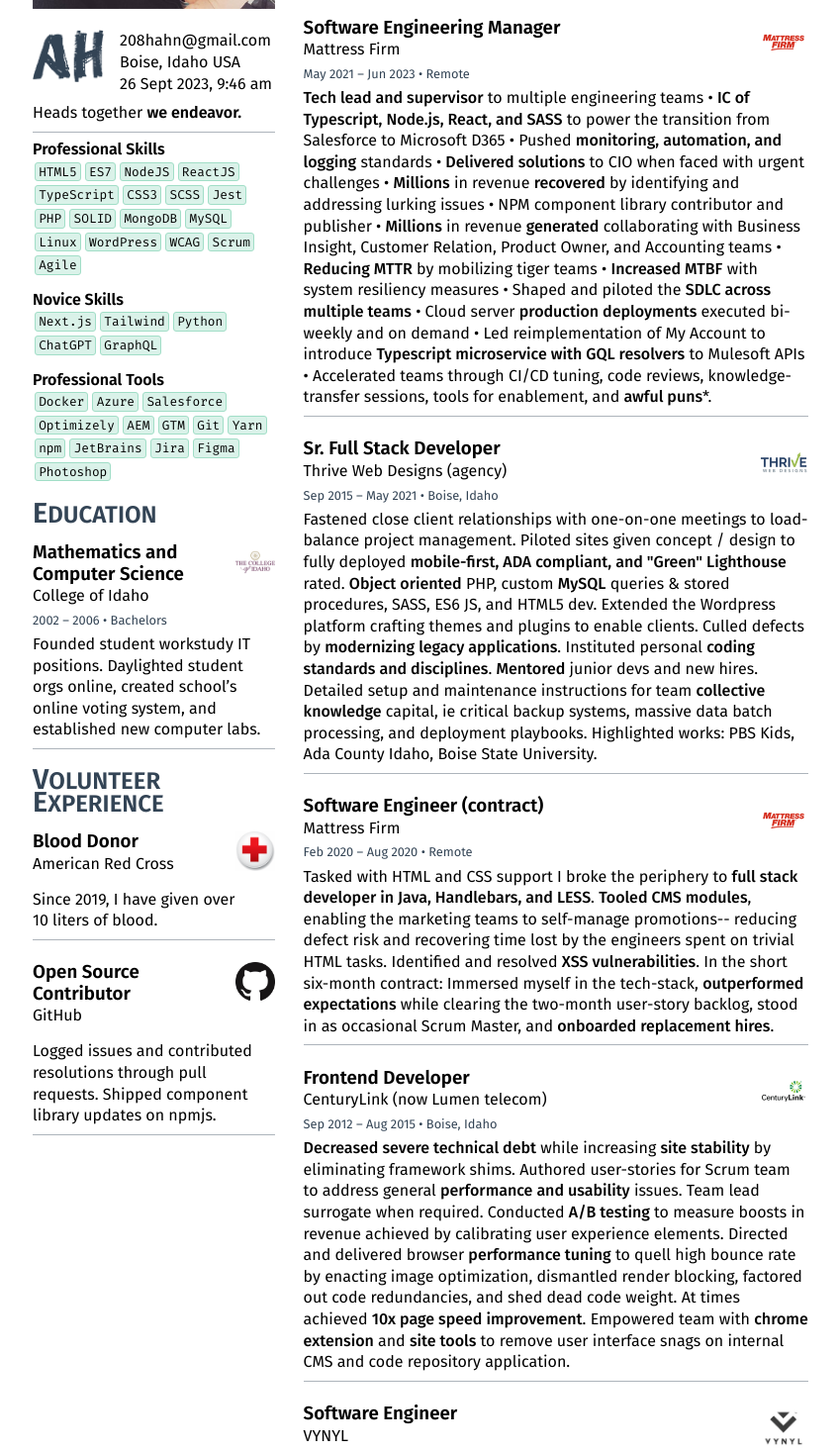
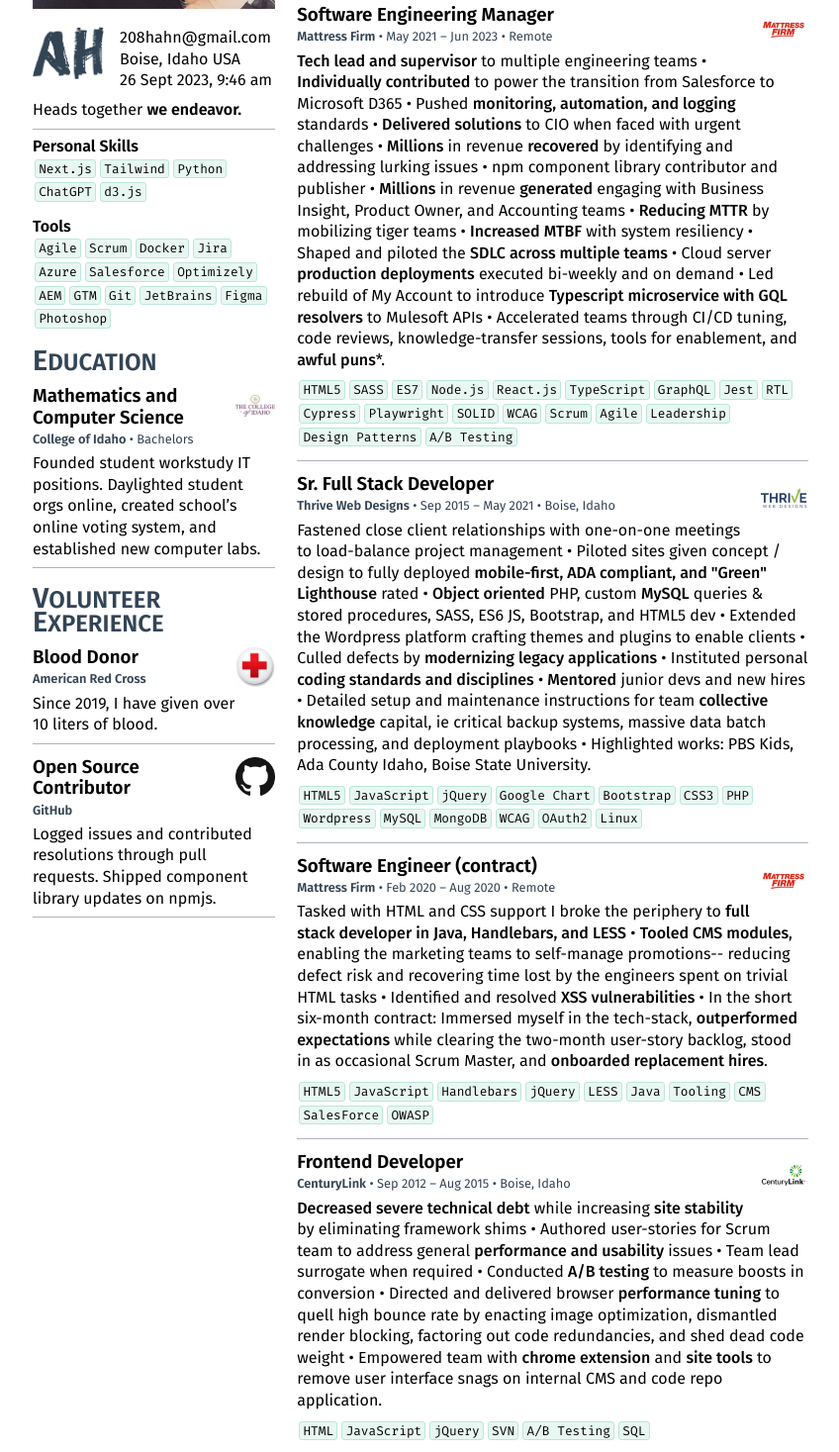
Before and after one commit to hahn208/resume-react, a React (Create React App) app: page / in a window 1280 px wide. Shown: the part 240-1707 px from the top of the page at 99% size, without its empty margins (215-1063 px from the left). Built offline with nearby package versions, Linux system fonts and the light colour scheme.

Commit message:
Overhaul of skills layout. Updated some spacing and experience items.

```diff
--- a/src/App.scss
+++ b/src/App.scss
@@ -1,5 +1,5 @@
 $font-color: #334455;
-$accent-color-primary: #daf2e9;
+$accent-color-primary: #e8f7f2;
 
 $media-breakpoint-sm: 768px;
 $media-breakpoint-md: 1024px;
@@ -70,7 +70,7 @@
     font-weight: 400;
     color: $font-color;
     padding: 0;
-    margin: 0;
+    margin: 0.3rem 0 0 0;
     font-size: 0.8rem;
     line-height: 0.8rem;
 }
@@ -105,8 +105,7 @@
 
 section
 {
-    padding-top: 1rem;
-    margin-bottom: 0.4rem;
+    padding-top: 0.8rem;
     border-bottom: rgba(51, 68, 85, 0.4) solid 1px;
 }
 
@@ -134,7 +133,7 @@
         'bio'
         'sidebar'
         'experience';
-    column-gap: 1.8rem;
+    column-gap: 1.4rem;
     padding: 0 1rem 1rem;
 }
 
@@ -160,7 +159,7 @@
 
     .grid-area-sidebar
     {
-        width: 2.7in;
+        width: 2.2in;
     }
 
     p {
@@ -222,6 +221,11 @@
     grid-area: experience;
 }
 
+.mb-2
+{
+    margin-bottom: 0.4rem;
+}
+
 .skills-list
 {
     padding: 0;
@@ -233,7 +237,7 @@
         display: inline-block;
         background-color: $accent-color-primary;
         border-radius: 3px;
-        border: darken($accent-color-primary, 15%) solid 1px;
+        border: darken($accent-color-primary, 12%) solid 1px;
         padding: 0 0.2rem;
         margin: 2px;
         font-size: 0.8rem;
--- a/src/App.tsx
+++ b/src/App.tsx
@@ -8,6 +8,7 @@
     stint: string,
     details: string,
     forceWidow: boolean,
+    skills?: string[]
 }
 
 /**
@@ -35,9 +36,8 @@
 catch (e) { /*noop*/ }
 
 const skillSet: { [key: string]: string[] } = {
-    'pro': ['HTML5', 'ES7', 'NodeJS', 'ReactJS', 'TypeScript', 'CSS3', 'SCSS', 'Jest', 'PHP', 'SOLID', 'MongoDB', 'MySQL', 'Linux', 'WordPress', 'WCAG', 'Scrum', 'Agile'],
-    'new': ['Next.js', 'Tailwind', 'Python', 'ChatGPT', 'GraphQL'],
-    'tools': ['Docker', 'Azure', 'Salesforce', 'Optimizely', 'AEM', 'GTM', 'Git', 'Yarn', 'npm', 'JetBrains', 'Jira', 'Figma', 'Photoshop']
+    'new': ['Next.js', 'Tailwind', 'Python', 'ChatGPT', 'd3.js'],
+    'tools': ['Agile', 'Scrum', 'Docker', 'Jira', 'Azure', 'Salesforce', 'Optimizely', 'AEM', 'GTM', 'Git', 'JetBrains', 'Figma', 'Photoshop']
 };
 
 const bio: { [key: string]: ReactNode } = {
@@ -94,12 +94,12 @@
             { experience.logo && experienceImage }
             <div className='background-section'>
                 { experience.position && <h3>{experience.position}</h3> }
-                { experience.title && <p>{experience.title}</p> }
-                <h4>{experience.stint}</h4>
+                { experience.title ? <h4><strong>{experience.title}</strong>{ experience.stint ? ' • ' + experience.stint : ''}</h4> : '' }
             </div>
             <div className='work-details'>
                 <p dangerouslySetInnerHTML={{ __html: emphasis(experience.details)}}></p>
             </div>
+            { experience.skills && <ul className={'skills-list'}>{experience.skills.map(s => <li key={makeSafeKeyString(s)}>{s}</li> )}</ul> }
             { /** If the ignored json file exists, display the referral that matches the company **/ }
             { referral.hasOwnProperty(experience.title) ? <h6 dangerouslySetInnerHTML={{ __html: referral[experience.title]}}></h6> : '' }
         </section>
@@ -185,7 +185,7 @@
      *
      * @param skillSet
      */
-    let skillsOutput = (skillSet: Array<string>) => (
+    let skillsOutput = (skillSet: string[]) => (
         skillSet.map(
             (skill: string) => <li key={makeSafeKeyString(skill)}>{skill}</li>
         )
@@ -194,7 +194,7 @@
     return (
         <div className={'grid-area-sidebar'}>
             <img src={require('./images/profile.jpg')} alt='Andrew Hahn with son' className={'d-print-none'} style={{'width': '100%'}}/>
-            <section className={'print-t-0'}>
+            <section className={'mb-2 print-t-0'}>
                 <div className={'flex gap-4'}>
                     <img src={require('./images/ah.png')} alt={'AH'} id={'AH'}/>
                     <div>
@@ -207,15 +207,11 @@
                 </div>
                 {bio.slogan}
             </section>
-            <h5>Professional Skills</h5>
-            <ul className='skills-list'>
-                {skillsOutput(skillSet.pro)}
-            </ul>
-            <h5>Novice Skills</h5>
+            <h5>Personal Skills</h5>
             <ul className='skills-list'>
                 {skillsOutput(skillSet.new)}
             </ul>
-            <h5>Professional Tools</h5>
+            <h5>Tools</h5>
             <ul className='skills-list'>
                 {skillsOutput(skillSet.tools)}
             </ul>
--- a/src/data/education.json
+++ b/src/data/education.json
@@ -3,7 +3,7 @@
         "title": "College of Idaho",
         "logo": "cofi.png",
         "position": "Mathematics and Computer Science",
-        "stint": "2002 – 2006 • Bachelors",
+        "stint": "Bachelors",
         "details": "Founded student workstudy IT positions. Daylighted student orgs online, created school’s online voting system, and established new computer labs.",
         "forceWidow": false
     }
--- a/src/data/experience.json
+++ b/src/data/experience.json
@@ -4,47 +4,53 @@
         "logo": "mattressfirm.png",
         "position": "Software Engineering Manager",
         "stint": "May 2021 – Jun 2023 • Remote",
-        "details": "__Tech lead and supervisor__ to multiple engineering teams • __IC of Typescript, Node.js, React, and SASS__ to power the transition from Salesforce to Microsoft D365 • Pushed __monitoring, automation, and logging__ standards • __Delivered solutions__ to CIO when faced with urgent challenges • __Millions__ in revenue __recovered__ by identifying and addressing lurking issues • NPM component library contributor and publisher • __Millions__ in revenue __generated__ collaborating with Business Insight, Customer Relation, Product Owner, and Accounting teams • __Reducing MTTR__ by mobilizing tiger teams • __Increased MTBF__ with system resiliency measures • Shaped and piloted the __SDLC across multiple teams__ • Cloud server __production deployments__ executed bi-weekly and on demand • Led reimplementation of My Account to introduce __Typescript microservice with GQL resolvers__ to Mulesoft APIs • Accelerated teams through CI/CD tuning, code reviews, knowledge-transfer sessions, tools for enablement, and __awful puns__*.",
-        "forceWidow": false
+        "details": "__Tech lead and supervisor__ to multiple engineering teams • __Individually contributed__ to power the transition from Salesforce to Microsoft D365 • Pushed __monitoring, automation, and logging__ standards • __Delivered solutions__ to CIO when faced with urgent challenges • __Millions__ in revenue __recovered__ by identifying and addressing lurking issues • npm component library contributor and publisher • __Millions__ in revenue __generated__ engaging with Business Insight, Product Owner, and Accounting teams • __Reducing MTTR__ by mobilizing tiger teams • __Increased MTBF__ with system resiliency • Shaped and piloted the __SDLC across multiple teams__ • Cloud server __production deployments__ executed bi-weekly and on demand • Led rebuild of My Account to introduce __Typescript microservice with GQL resolvers__ to Mulesoft APIs • Accelerated teams through CI/CD tuning, code reviews, knowledge-transfer sessions, tools for enablement, and __awful puns__*.",
+        "forceWidow": false,
+        "skills": ["HTML5", "SASS", "ES7", "Node.js", "React.js", "TypeScript", "GraphQL", "Jest", "RTL", "Cypress", "Playwright", "SOLID", "WCAG", "Scrum", "Agile", "Leadership", "Design Patterns", "A/B Testing"]
     },
     {
-        "title": "Thrive Web Designs (agency)",
+        "title": "Thrive Web Designs",
         "logo": "thrive.png",
         "position": "Sr. Full Stack Developer",
         "stint": "Sep 2015 – May 2021 • Boise, Idaho",
-        "details": "Fastened close client relationships with one-on-one meetings to load-balance project management. Piloted sites given concept / design to fully deployed __mobile-first, ADA compliant, and \"Green\" Lighthouse__ rated. __Object oriented__ PHP, custom __MySQL__ queries & stored procedures, SASS, ES6 JS, and HTML5 dev. Extended the Wordpress platform crafting themes and plugins to enable clients. Culled defects by __modernizing legacy applications__. Instituted personal __coding standards and disciplines__. __Mentored__ junior devs and new hires. Detailed setup and maintenance instructions for team __collective knowledge__ capital, ie critical backup systems, massive data batch processing, and deployment playbooks. Highlighted works: PBS Kids, Ada County Idaho, Boise State University.",
-        "forceWidow": false
+        "details": "Fastened close client relationships with one-on-one meetings to load-balance project management • Piloted sites given concept / design to fully deployed __mobile-first, ADA compliant, and \"Green\" Lighthouse__ rated • __Object oriented__ PHP, custom __MySQL__ queries & stored procedures, SASS, ES6 JS, Bootstrap, and HTML5 dev • Extended the Wordpress platform crafting themes and plugins to enable clients • Culled defects by __modernizing legacy applications__ • Instituted personal __coding standards and disciplines__ • __Mentored__ junior devs and new hires • Detailed setup and maintenance instructions for team __collective knowledge__ capital, ie critical backup systems, massive data batch processing, and deployment playbooks • Highlighted works: PBS Kids, Ada County Idaho, Boise State University.",
+        "forceWidow": false,
+        "skills": ["HTML5", "JavaScript", "jQuery", "Google Chart", "Bootstrap", "CSS3", "PHP", "Wordpress", "MySQL", "MongoDB", "WCAG", "OAuth2", "Linux"]
     },
     {
         "title": "Mattress Firm",
         "logo": "mattressfirm.png",
         "position": "Software Engineer (contract)",
         "stint": "Feb 2020 – Aug 2020 • Remote",
-        "details": "Tasked with HTML and CSS support I broke the periphery to __full stack developer in Java, Handlebars, and LESS__. __Tooled CMS modules__, enabling the marketing teams to self-manage promotions-- reducing defect risk and recovering time lost by the engineers spent on trivial HTML tasks. Identified and resolved __XSS vulnerabilities__. In the short six-month contract: Immersed myself in the tech-stack, __outperformed expectations__ while clearing the two-month user-story backlog, stood in as occasional Scrum Master, and __onboarded replacement hires__.",
-        "forceWidow": false
+        "details": "Tasked with HTML and CSS support I broke the periphery to __full stack developer in Java, Handlebars, and LESS__ • __Tooled CMS modules__, enabling the marketing teams to self-manage promotions-- reducing defect risk and recovering time lost by the engineers spent on trivial HTML tasks • Identified and resolved __XSS vulnerabilities__ • In the short six-month contract: Immersed myself in the tech-stack, __outperformed expectations__ while clearing the two-month user-story backlog, stood in as occasional Scrum Master, and __onboarded replacement hires__.",
+        "forceWidow": true,
+        "skills": ["HTML5", "JavaScript", "Handlebars", "jQuery", "LESS", "Java", "Tooling", "CMS", "SalesForce", "OWASP"]
     },
     {
-        "title": "CenturyLink (now Lumen telecom)",
+        "title": "CenturyLink",
         "logo": "centurylink.png",
         "position": "Frontend Developer",
         "stint": "Sep 2012 – Aug 2015 • Boise, Idaho",
-        "details": "__Decreased severe technical debt__ while increasing __site stability__ by eliminating framework shims. Authored user-stories for Scrum team to address general __performance and usability__ issues. Team lead surrogate when required. Conducted __A/B testing__ to measure boosts in revenue achieved by calibrating user experience elements. Directed and delivered browser __performance tuning__ to quell high bounce rate by enacting image optimization, dismantled render blocking, factored out code redundancies, and shed dead code weight. At times achieved __10x page speed improvement__. Empowered team with __chrome extension__ and __site tools__ to remove user interface snags on internal CMS and code repository application.",
-        "forceWidow": false
+        "details": "__Decreased severe technical debt__ while increasing __site stability__ by eliminating framework shims • Authored user-stories for Scrum team to address general __performance and usability__ issues • Team lead surrogate when required • Conducted __A/B testing__ to measure boosts in conversion • Directed and delivered browser __performance tuning__ to quell high bounce rate by enacting image optimization, dismantled render blocking, factoring out code redundancies, and shed dead code weight • Empowered team with __chrome extension__ and __site tools__ to remove user interface snags on internal CMS and code repo application.",
+        "forceWidow": false,
+        "skills": ["HTML", "JavaScript", "jQuery", "SVN", "A/B Testing", "SQL"]
     },
     {
-        "title": "VYNYL",
-        "logo": "vynyl.png",
+        "title": "ShoutStage",
+        "logo": "shoutstage.png",
         "position": "Software Engineer",
         "stint": "Mar 2012 – Aug 2012 • Boise, Idaho",
-        "details": "Building a consolidated communication platform with oAuth enabled chat API integrations. Drove technology decisions about languages, architecture, and development workflow. Heavily researched browser limitations. Bleeding edge work in NodeJS and MongoDB.",
-        "forceWidow": false
+        "details": "Building a consolidated communication platform with oAuth enabled chat API integrations • Drove technology decisions about languages, architecture, and development workflow • Heavily researched browser limitations • Bleeding edge work in Node.js and MongoDB.",
+        "forceWidow": false,
+        "skills": ["HTML", "JavaScript", "jQuery", "Git", "Node.js", "MongoDB", "REST"]
     },
     {
-        "title": "UpTop Corp (agency)",
+        "title": "UpTop Corp",
         "logo": "uptop.png",
         "position": "Software Engineer",
         "stint": "Jul 2006 – Feb 2012 • Boise, Idaho",
-        "details": "Owned high traffic projects with CenturyLink telecom. Balanced rapid pace concurrent promos broadcast to hundreds of thousands of customers. Leading engineer for Google Maps API implementations. Various local Boise and international projects.",
-        "forceWidow": false
+        "details": "Owned high traffic projects with CenturyLink telecom • Balanced rapid pace concurrent promos broadcast to hundreds of thousands of customers • Leading engineer for Google Maps API implementations • Various local Boise and international projects.",
+        "forceWidow": false,
+        "skills": ["HTML", "JavaScript", "jQuery", "Google APIs", "Bootstrap", "CSS", "Coldfusion", "PHP", "Wordpress", "MySQL"]
     }
 ]
```
